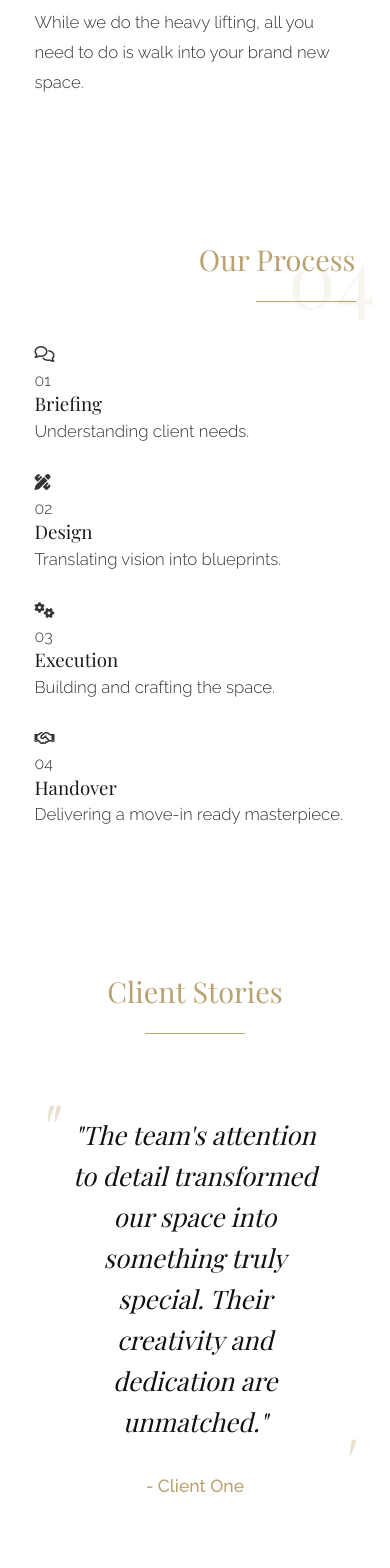
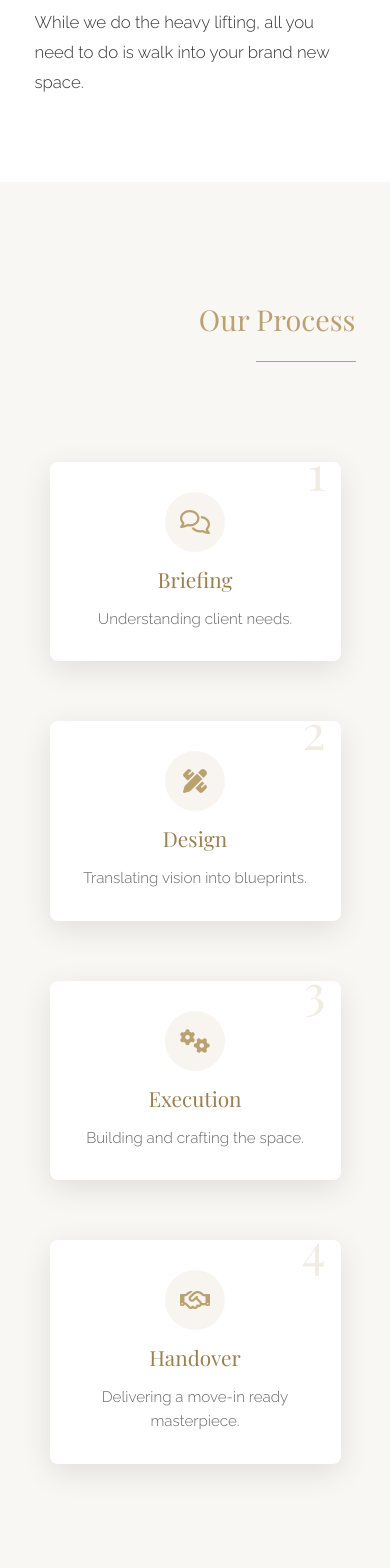
Before and after one commit to EnrickyAthaide/interiorWeb, a Node server app: page / in a window 390 px wide. Shown: the part 4045-5613 px from the top of the page. Run offline with Node 20, Linux system fonts and the light colour scheme; some libraries are stand-ins or nearby versions.

Commit message:
feat: implement timeline section with animations and styles
- Replaced the process steps section with a new timeline layout in index.ejs.
- Added GSAP animations for timeline elements in script.js, enhancing user interaction.
- Introduced new CSS styles for the timeline design, including responsive adjustments in style.css.

```diff
--- a/public/javascripts/script.js
+++ b/public/javascripts/script.js
@@ -532,40 +532,82 @@
     });
   }
 
-  // Process Section Animation
-  gsap.from('.process-step', {
-    opacity: 0,
-    y: 50,
-    stagger: 0.2,
-    duration: 1,
+  // Timeline Process Animation
+  const timelineItems = document.querySelectorAll('.timeline-item');
+
+  if (timelineItems.length > 0) {
+    // Initial animation for the timeline line
+    gsap.from('.timeline-line', {
+      width: 0,
+      duration: 1.5,
       ease: 'power2.out',
       scrollTrigger: {
-      trigger: '.process-steps',
+        trigger: '.timeline-wrapper',
         start: 'top 70%',
         toggleActions: 'play none none none'
       }
     });
 
-  // Process Icon Animation
-  document.querySelectorAll('.process-step').forEach(step => {
-    step.addEventListener('mouseenter', () => {
-      gsap.to(step.querySelector('.process-icon i'), {
-        rotation: 15,
-        scale: 1.2,
-        duration: 0.3,
-        ease: 'back.out(1.7)'
+    // Animate timeline dots
+    gsap.from('.timeline-dot', {
+      scale: 0,
+      opacity: 0,
+      stagger: 0.2,
+      duration: 0.5,
+      delay: 0.5,
+      ease: 'back.out(1.7)',
+      scrollTrigger: {
+        trigger: '.timeline-wrapper',
+        start: 'top 70%',
+        toggleActions: 'play none none none'
+      }
+    });
+
+    // Animate timeline content
+    timelineItems.forEach((item, index) => {
+      const content = item.querySelector('.timeline-content');
+      const isTop = content.classList.contains('top');
+
+      gsap.from(content, {
+        y: isTop ? -50 : 50,
+        opacity: 0,
+        duration: 0.8,
+        delay: 0.3 + (index * 0.2),
+        ease: 'power2.out',
+        scrollTrigger: {
+          trigger: item,
+          start: 'top 80%',
+          toggleActions: 'play none none none'
+        }
+      });
+
+      gsap.from(item.querySelector('.timeline-icon'), {
+        scale: 0.5,
+        opacity: 0,
+        duration: 0.8,
+        delay: 0.5 + (index * 0.2),
+        ease: 'back.out(1.7)',
+        scrollTrigger: {
+          trigger: item,
+          start: 'top 80%',
+          toggleActions: 'play none none none'
+        }
+      });
+
+      gsap.from(item.querySelector('.timeline-number'), {
+        opacity: 0,
+        x: -20,
+        duration: 0.8,
+        delay: 0.6 + (index * 0.2),
+        ease: 'power2.out',
+        scrollTrigger: {
+          trigger: item,
+          start: 'top 80%',
+          toggleActions: 'play none none none'
+        }
       });
     });
-
-    step.addEventListener('mouseleave', () => {
-      gsap.to(step.querySelector('.process-icon i'), {
-        rotation: 0,
-        scale: 1,
-        duration: 0.3,
-        ease: 'power1.inOut'
-      });
-    });
-  });
+  }
 
   // Testimonial Slider Functionality
   const testimonialItems = document.querySelectorAll('.testimonial-item');
--- a/public/stylesheets/style.css
+++ b/public/stylesheets/style.css
@@ -1423,3 +1423,210 @@
     transform: scale(1.1);
   }
 }
+
+/* Process Section - Timeline Design */
+.process-section {
+  background-color: var(--background-light);
+  position: relative;
+  padding: 120px 0;
+  overflow: hidden;
+}
+
+.timeline-wrapper {
+  position: relative;
+  padding: 40px 0;
+  margin: 60px 0;
+}
+
+.timeline-line {
+  position: absolute;
+  top: 50%;
+  left: 0;
+  width: 100%;
+  height: 2px;
+  background: linear-gradient(to right, var(--primary-light), var(--primary-color), var(--primary-dark));
+  transform: translateY(-50%);
+  z-index: 1;
+}
+
+.timeline-container {
+  display: flex;
+  justify-content: space-between;
+  position: relative;
+  z-index: 2;
+}
+
+.timeline-item {
+  flex: 1;
+  position: relative;
+  max-width: 280px;
+}
+
+.timeline-dot {
+  position: absolute;
+  top: 50%;
+  left: 50%;
+  width: 20px;
+  height: 20px;
+  background-color: var(--primary-color);
+  border-radius: 50%;
+  transform: translate(-50%, -50%);
+  z-index: 3;
+  box-shadow: 0 0 0 5px rgba(186, 161, 112, 0.2);
+  transition: all 0.3s ease;
+}
+
+.timeline-item:hover .timeline-dot {
+  background-color: var(--primary-dark);
+  box-shadow: 0 0 0 8px rgba(186, 161, 112, 0.3), 0 0 25px rgba(186, 161, 112, 0.5);
+}
+
+.timeline-content {
+  position: relative;
+  background-color: var(--background-lighter);
+  border-radius: 8px;
+  padding: 30px;
+  box-shadow: var(--box-shadow);
+  transition: all 0.3s ease;
+  margin: 0 15px;
+}
+
+.timeline-content.top {
+  margin-bottom: 80px;
+}
+
+.timeline-content.bottom {
+  margin-top: 80px;
+}
+
+.timeline-content::after {
+  content: '';
+  position: absolute;
+  width: 20px;
+  height: 20px;
+  background-color: var(--background-lighter);
+  transform: rotate(45deg);
+}
+
+.timeline-content.top::after {
+  bottom: -10px;
+  left: 50%;
+  transform: translateX(-50%) rotate(45deg);
+}
+
+.timeline-content.bottom::after {
+  top: -10px;
+  left: 50%;
+  transform: translateX(-50%) rotate(45deg);
+}
+
+.timeline-content:hover {
+  transform: translateY(-10px);
+  box-shadow: 0 15px 30px rgba(0, 0, 0, 0.15);
+}
+
+.timeline-content.bottom:hover {
+  transform: translateY(10px);
+}
+
+.timeline-icon {
+  width: 60px;
+  height: 60px;
+  background-color: rgba(186, 161, 112, 0.1);
+  border-radius: 50%;
+  display: flex;
+  align-items: center;
+  justify-content: center;
+  margin: 0 auto 15px;
+  transition: all 0.3s ease;
+}
+
+.timeline-icon i {
+  font-size: 1.5rem;
+  color: var(--primary-color);
+  transition: all 0.3s ease;
+}
+
+.timeline-item:hover .timeline-icon {
+  background-color: rgba(186, 161, 112, 0.2);
+  transform: scale(1.1);
+}
+
+.timeline-item:hover .timeline-icon i {
+  color: var(--primary-dark);
+}
+
+.timeline-number {
+  position: absolute;
+  top: -15px;
+  right: 15px;
+  font-size: 3rem;
+  font-family: var(--font-primary);
+  font-weight: 300;
+  color: rgba(186, 161, 112, 0.2);
+  line-height: 1;
+  transition: all 0.3s ease;
+}
+
+.timeline-item:hover .timeline-number {
+  color: rgba(186, 161, 112, 0.4);
+}
+
+.timeline-content h3 {
+  font-size: 1.3rem;
+  margin-bottom: 15px;
+  text-align: center;
+  color: var(--primary-dark);
+}
+
+.timeline-content p {
+  font-size: 0.95rem;
+  color: var(--text-light);
+  margin-bottom: 0;
+  line-height: 1.6;
+  text-align: center;
+}
+
+/* Responsive styles for timeline */
+@media (max-width: 1200px) {
+  .timeline-container {
+    flex-wrap: wrap;
+    justify-content: center;
+  }
+
+  .timeline-line {
+    display: none;
+  }
+
+  .timeline-item {
+    width: calc(50% - 30px);
+    margin-bottom: 40px;
+    flex: 0 0 auto;
+  }
+
+  .timeline-content.top,
+  .timeline-content.bottom {
+    margin: 0 15px 30px;
+  }
+
+  .timeline-content::after {
+    display: none;
+  }
+
+  .timeline-content:hover,
+  .timeline-content.bottom:hover {
+    transform: translateY(-10px);
+  }
+
+  .timeline-dot {
+    display: none;
+  }
+}
+
+@media (max-width: 767px) {
+  .timeline-item {
+    width: 100%;
+    margin-bottom: 30px;
+    max-width: 350px;
+  }
+}
--- a/views/index.ejs
+++ b/views/index.ejs
@@ -162,17 +162,24 @@
         <div class="section-line"></div>
       </div>
 
-      <div class="process-steps">
+      <div class="timeline-wrapper">
+        <div class="timeline-line"></div>
+
+        <div class="timeline-container">
           <% processSteps.forEach((step, index) => { %>
-          <div class="process-step" data-step="<%= index + 1 %>">
-            <div class="process-icon">
+            <div class="timeline-item" data-step="<%= index + 1 %>">
+              <div class="timeline-dot"></div>
+              <div class="timeline-content <%= index % 2 === 0 ? 'top' : 'bottom' %>">
+                <div class="timeline-icon">
                   <i class="<%= step.icon %>"></i>
                 </div>
-            <span class="process-number">0<%= index + 1 %></span>
+                <div class="timeline-number"><%= index + 1 %></div>
                 <h3><%= step.title %></h3>
                 <p><%= step.description %></p>
               </div>
+            </div>
           <% }); %>
+        </div>
       </div>
     </div>
   </section>
```
Lines whose indentation alone changed are shown as unchanged.
